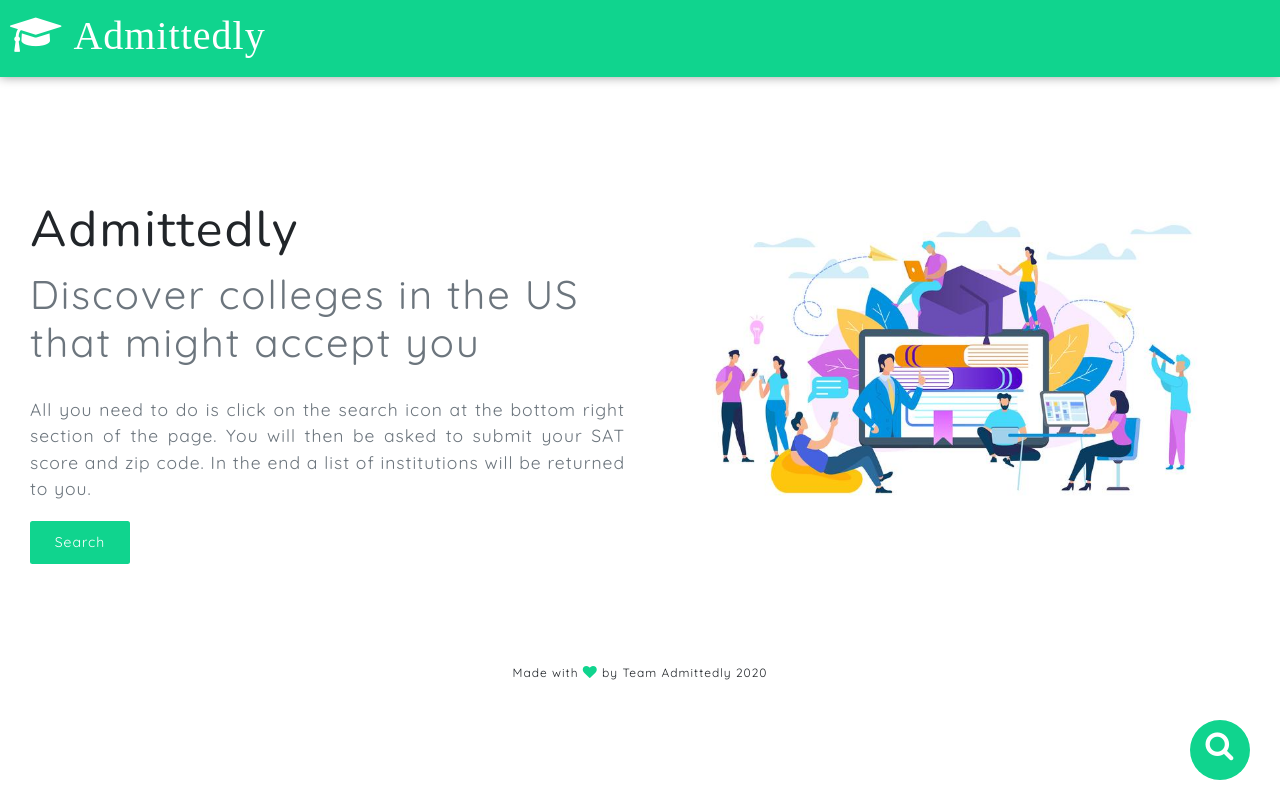
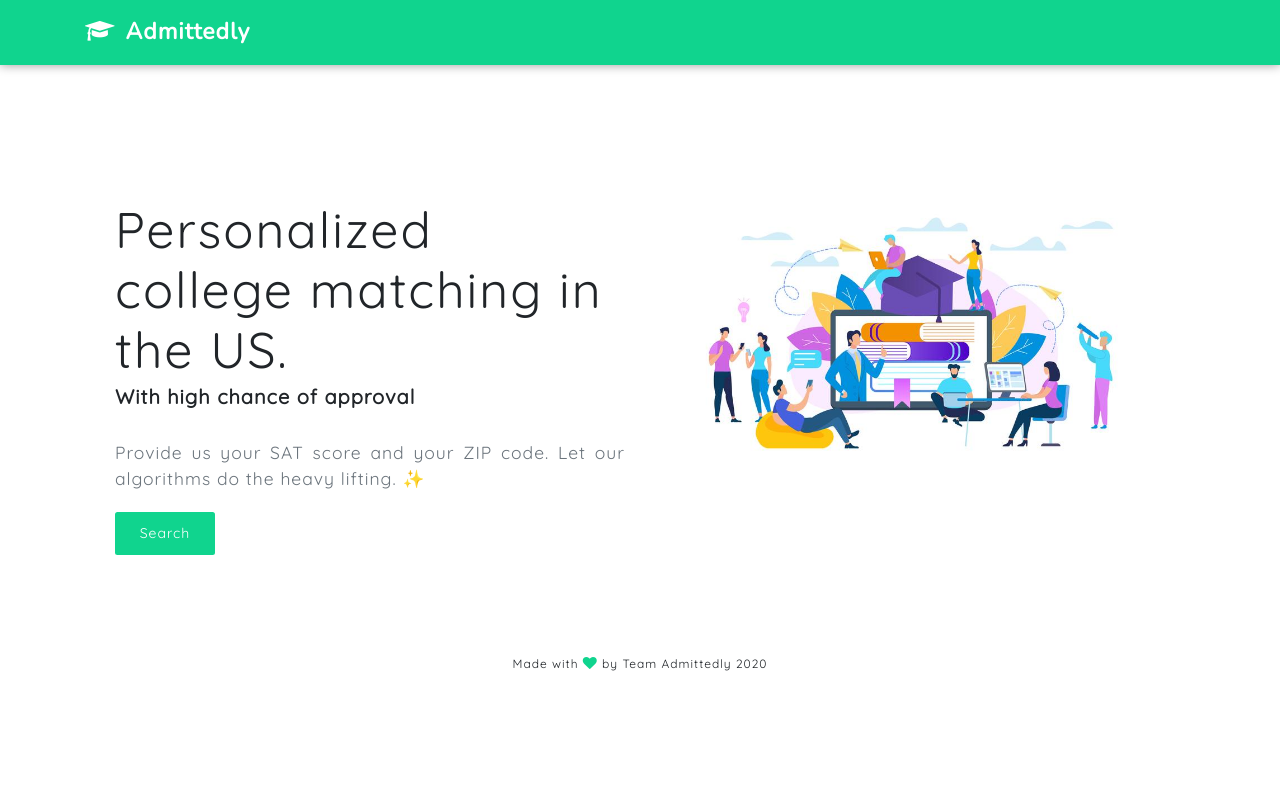
Before and after one commit to admitted-ly/frontend, a Vue app: page / in a window 1280 px wide. Built offline with nearby package versions, Linux system fonts and the light colour scheme; a web font is replaced by a local one.

Commit message:
refactored the headline component into its own

```diff
--- a/src/App.vue
+++ b/src/App.vue
@@ -1,7 +1,10 @@
 <template>
     <div id="app">
         <NavbarComponent :hide_nav_brand="hide_nav_brand" />
-        <router-view />
+
+        <div class="container">
+            <router-view />
+        </div>
 
         <FooterComponent />
     </div>
--- /dev/null
+++ b/src/components/Home/Headline.vue
@@ -0,0 +1,40 @@
+<template>
+    <div class="headline row px-5 txt-center">
+        <div class="col-12 col-md-6">
+            <div class="hero-text-first">
+                <h1 class="heading mt-3">
+                    Personalized college matching in the US.
+                </h1>
+                <h2 class="md-3 font-weight-bold ">
+                    With high chance of approval
+                </h2>
+                <h3 class="mt-5 text-muted text-justify">
+                    Provide us your SAT score and your ZIP code. Let our
+                    algorithms do the heavy lifting. ✨
+                </h3>
+
+                <router-link :to="{ name: 'home' }">
+                    <button class="btn mt-4 py-3 green-btn">Search</button>
+                </router-link>
+            </div>
+        </div>
+
+        <div class="col-12 col-md-6 hero-text-second text-center px-5">
+            <img
+                alt="College Students"
+                class="img-fluid rounded float-md-right img-home"
+                src="../../assets/college.jpg"
+            />
+        </div>
+    </div>
+</template>
+
+<script>
+import SearchIcon from "@/components/Icons/SearchIcon.vue";
+export default {
+    name: "Headline",
+    components: {}
+};
+</script>
+
+<style scoped></style>
--- a/src/components/Navigation/Navbar.vue
+++ b/src/components/Navigation/Navbar.vue
@@ -1,5 +1,6 @@
 <template>
     <nav class="navbar navbar-expand-lg py-4 my-navbar fixed-top">
+        <div class="container">
             <i
                 class="fa fa-long-arrow-left  pl-3"
                 id="back-arrow"
@@ -8,19 +9,17 @@
                 v-if="hide_nav_brand"
             ></i>
 
-        <i class="pl-md-5 dynamic-brand" v-if="hide_nav_brand">
-            {{ title }}
-        </i>
-
             <router-link
                 :to="{ name: 'home' }"
                 class="nunito dynamic-brand"
                 v-if="!hide_nav_brand"
             >
-            <i class="fa fa-graduation-cap" aria-hidden="true">
-                Admittedly
-            </i>
+                <div class="logo">
+                    <i class="fa fa-graduation-cap" aria-hidden="true"></i>
+                    <span>Admittedly</span>
+                </div>
             </router-link>
+        </div>
     </nav>
 </template>
 
@@ -60,13 +59,15 @@ a {
 
 .navbar-brand {
     font-weight: bold;
-    font-size: 3rem;
+    font-size: 2rem;
     color: #10d48e;
 }
 
-.fa-graduation-cap {
-    font-size: 4rem;
-    color: white;
+.logo {
+    font-size: 2.3rem;
+}
+.logo i + span {
+    margin-left: 10px;
 }
 
 #back-arrow {
--- a/src/views/Home/Home.vue
+++ b/src/views/Home/Home.vue
@@ -1,43 +1,15 @@
 <template>
-    <div class="row  px-5 txt-center">
-        <div class="col-12 col-md-6">
-            <div class="hero-text-first">
-                <h1 class="heading nunito mt-3">Admittedly</h1>
-                <h1 class="sub-heading text-muted mt-3">
-                    Discover colleges in the US that might accept you
-                </h1>
-                <h3 class="mt-5 text-muted text-justify">
-                    All you need to do is click on the search icon at the bottom
-                    right section of the page. You will then be asked to submit
-                    your SAT score and zip code. In the end a list of
-                    institutions will be returned to you.
-                </h3>
-
-                <router-link :to="{ name: 'home' }">
-                    <button class="btn mt-4 py-3 green-btn">Search</button>
-                </router-link>
-            </div>
-        </div>
-
-        <div class="col-12 col-md-6 hero-text-second text-center px-5">
-            <img
-                alt="College Students"
-                class="img-fluid rounded float-md-right img-home"
-                src="../../assets/college.jpg"
-            />
-        </div>
-        <SearchIcon />
-    </div>
+    <Headline></Headline>
 </template>
 
 <script>
-import SearchIcon from "@/components/Icons/SearchIcon.vue";
+import Headline from "@/components/Home/Headline.vue";
 
 export default {
     name: "home",
 
     components: {
-        SearchIcon
+        Headline
     },
 
     mounted: function() {
```
Lines whose indentation alone changed are shown as unchanged.
